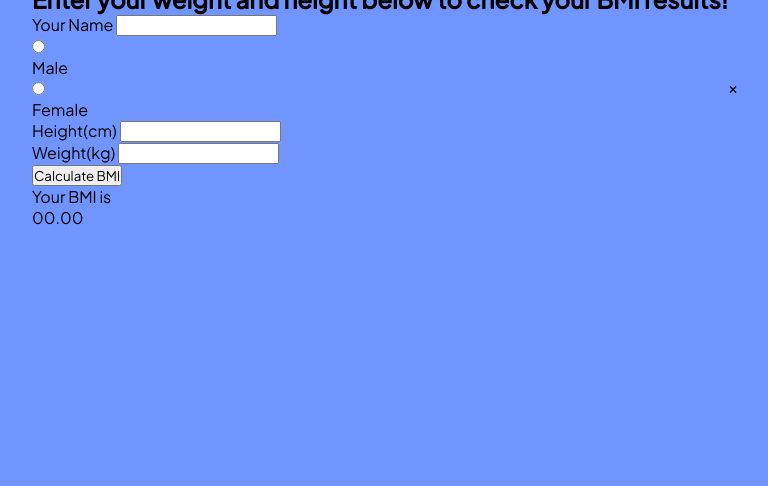
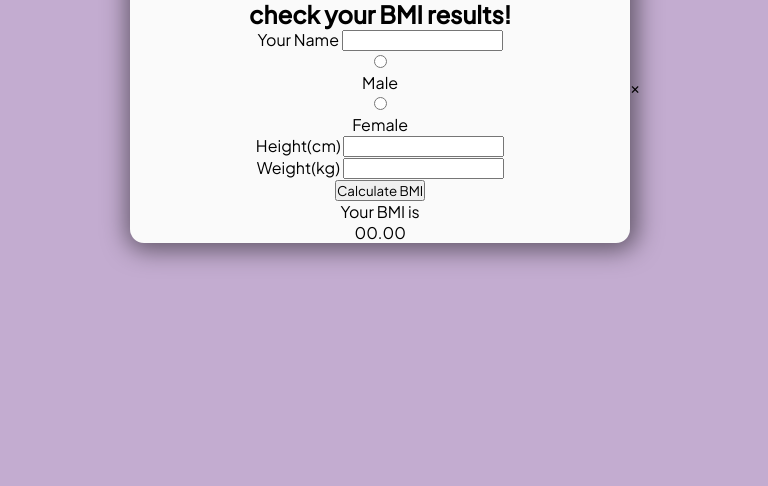
Before and after one commit to randiraaa/BMI-Calculator, a plain HTML site: page index.html in a window 1280 px wide. Shown: the part 314-800 px from the top of the page, without its empty margins (255-1023 px from the left). Drawn offline with Linux system fonts and the light colour scheme; a script that the page names is missing.

Commit message:
add style box

```diff
--- a/style.css
+++ b/style.css
@@ -12,5 +12,13 @@ body {
     align-items: center;
     justify-content: center;
     min-height: 100vh;
-    background-color: rgb(97,138,254,0.9);
+    background-color: #C3ACD0;
 }
+
+.box {
+    text-align: center;
+    width: 500px;
+    background-color: #fafafa;
+    border-radius: 14px;
+    box-shadow: 2px 2px 25px 5px rgba(0,0,0,0.5);
+}
```
